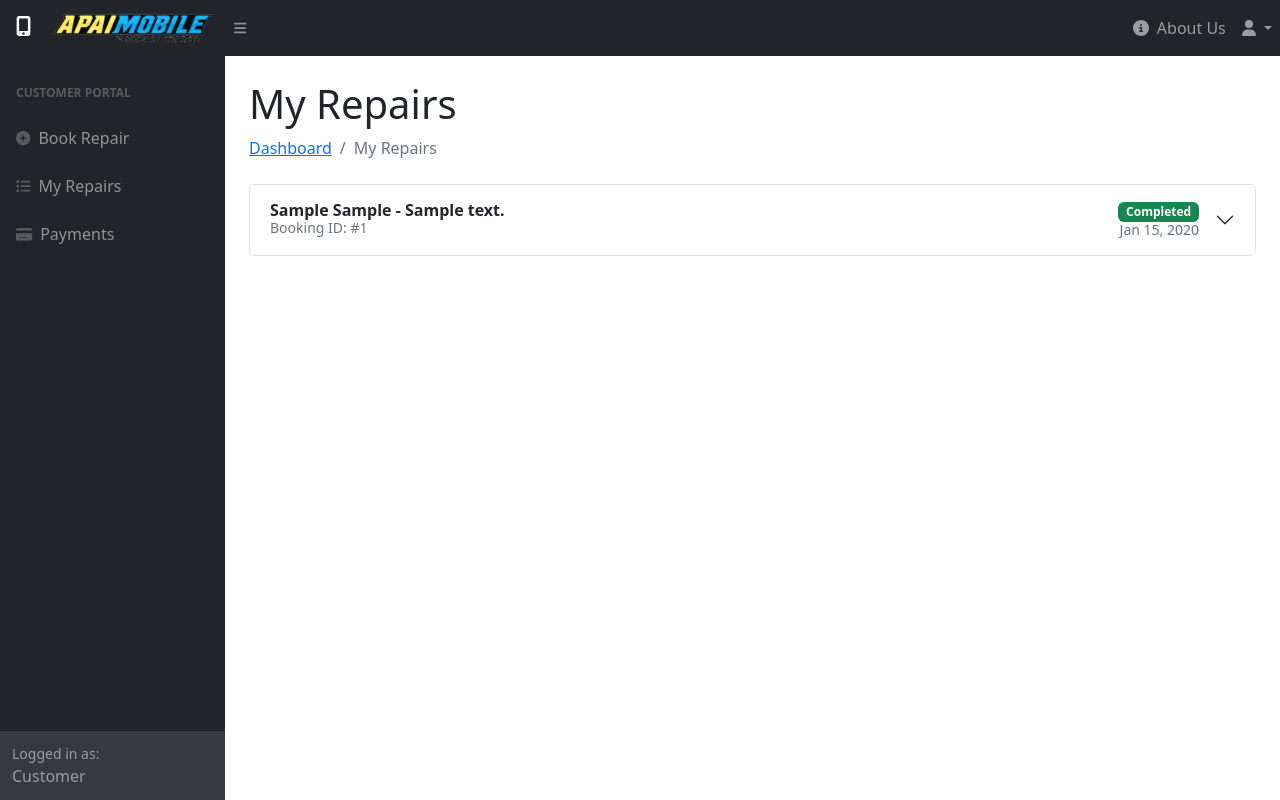
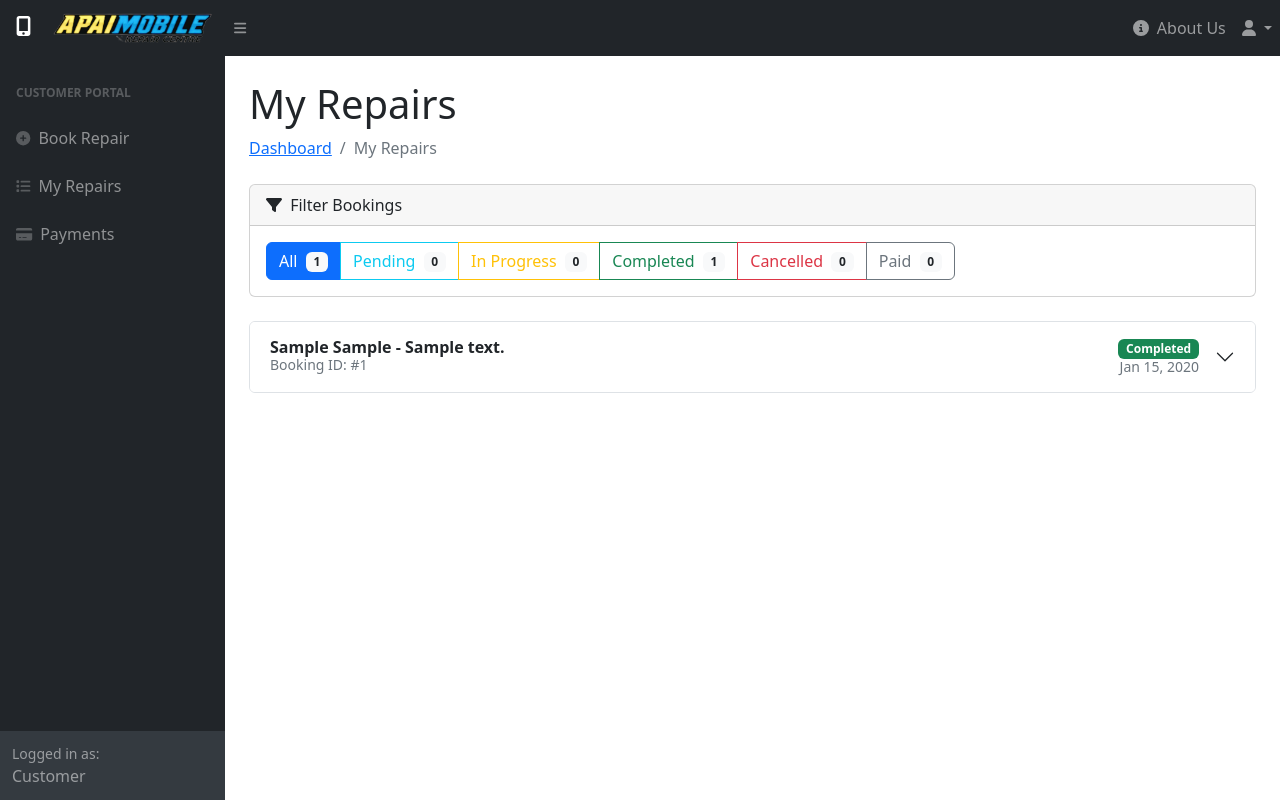
Before and after one commit to mui0402/website, a PHP site: page /my-bookings.php in a window 1280 px wide. Run offline with PHP 8.4, Linux system fonts and the light colour scheme; the visitor is signed in with stand-in values (Sample User, id 1); tables that the repository leaves empty or names only in its code hold one stand-in row (values such as "Sample post"); some libraries are stand-ins or nearby versions.

Commit message:
24th commit

```diff
--- a/my-bookings.php
+++ b/my-bookings.php
@@ -1,17 +1,46 @@
 <?php
 include('layout/user-header.php');
 include('dbconnection.php');
+session_start();
 
-session_start();
+// Get user email
 $email = $_SESSION['user_email'] ?? '';
-
 if (empty($email)) {
     header("Location: login.php");
     exit();
 }
 
-$stmt = $conn->prepare("SELECT * FROM booking WHERE email = ? ORDER BY booking_date DESC");
-$stmt->bind_param("s", $email);
+// Get selected status filter from URL
+$statusFilter = $_GET['status'] ?? 'all';
+
+// Count bookings per status
+$statusCounts = [
+    'all' => 0,
+    'Pending' => 0,
+    'In Progress' => 0,
+    'Completed' => 0,
+    'Cancelled' => 0,
+    'Paid' => 0,
+];
+
+$countQuery = $conn->prepare("SELECT status, COUNT(*) as count FROM booking WHERE email = ? GROUP BY status");
+$countQuery->bind_param("s", $email);
+$countQuery->execute();
+$countResult = $countQuery->get_result();
+
+while ($row = $countResult->fetch_assoc()) {
+    $statusCounts[$row['status']] = $row['count'];
+}
+$statusCounts['all'] = array_sum($statusCounts);
+
+// Query bookings based on filter
+if ($statusFilter === 'all') {
+    $stmt = $conn->prepare("SELECT * FROM booking WHERE email = ? ORDER BY booking_date DESC");
+    $stmt->bind_param("s", $email);
+} else {
+    $stmt = $conn->prepare("SELECT * FROM booking WHERE email = ? AND status = ? ORDER BY booking_date DESC");
+    $stmt->bind_param("ss", $email, $statusFilter);
+}
 $stmt->execute();
 $result = $stmt->get_result();
 
@@ -27,6 +56,43 @@ $today = date('Y-m-d');
                 <li class="breadcrumb-item"><a href="user-dashboard.php">Dashboard</a></li>
                 <li class="breadcrumb-item active">My Repairs</li>
             </ol>
+
+            <!-- Filter Section -->
+            <div class="row mb-4">
+                <div class="col-12">
+                    <div class="card">
+                        <div class="card-header">
+                            <i class="fas fa-filter me-1"></i>
+                            Filter Bookings
+                        </div>
+                        <div class="card-body">
+                            <div class="row">
+                                <div class="col-md-12">
+                                    <div class="btn-group" role="group" aria-label="Status Filter">
+                                        <?php
+                                        $statuses = ['all', 'Pending', 'In Progress', 'Completed', 'Cancelled', 'Paid'];
+                                        $colors = [
+                                            'all' => 'primary',
+                                            'Pending' => 'info',
+                                            'In Progress' => 'warning',
+                                            'Completed' => 'success',
+                                            'Cancelled' => 'danger',
+                                            'Paid' => 'secondary'
+                                        ];
+                                        foreach ($statuses as $status) {
+                                            $isActive = ($statusFilter === $status) ? "btn-{$colors[$status]}" : "btn-outline-{$colors[$status]}";
+                                            echo "<a href='my-bookings.php?status=" . urlencode($status) . "' class='btn $isActive'>";
+                                            echo ucfirst($status) . " <span class='badge bg-light text-dark ms-1'>{$statusCounts[$status]}</span></a>";
+                                        }
+                                        ?>
+                                    </div>
+                                </div>
+                            </div>
+                        </div>
+                    </div>
+                </div>
+            </div>
+            <!-- End Filter -->
 
             <?php if ($result->num_rows > 0): ?>
                 <div class="accordion" id="bookingAccordion">
@@ -126,10 +192,9 @@ $today = date('Y-m-d');
                         <?php $count++; endwhile; ?>
                 </div>
             <?php else: ?>
-                <div class="alert alert-info">
-                    <i class="fas fa-info-circle me-2"></i>
-                    You don't have any repair bookings yet.
-                    <a href="booking.php" class="alert-link">Book a repair service</a> to get started.
+                <div class="alert alert-warning" role="alert">
+                    <i class="fas fa-exclamation-triangle me-2"></i>
+                    No bookings found for the selected status. Please try a different filter.
                 </div>
             <?php endif; ?>
         </div>
```
